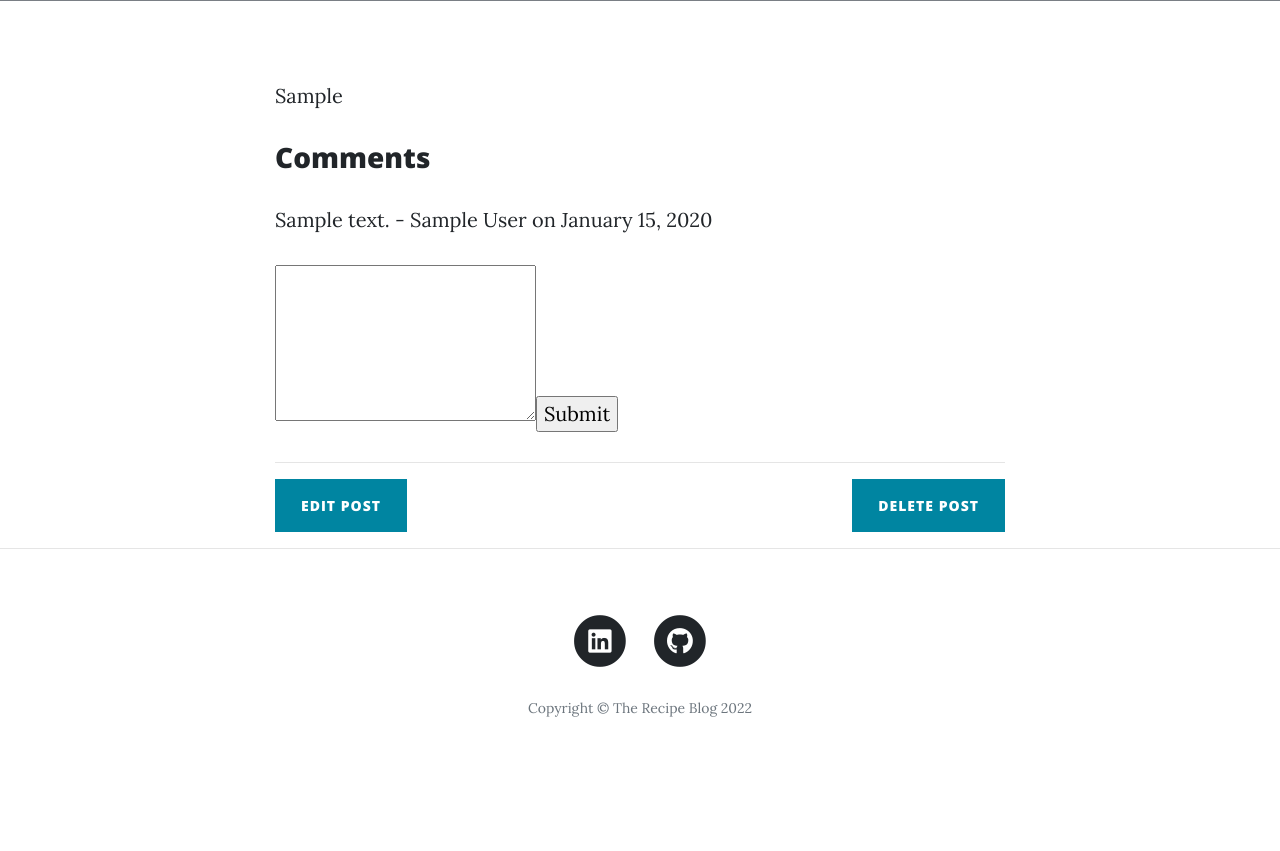
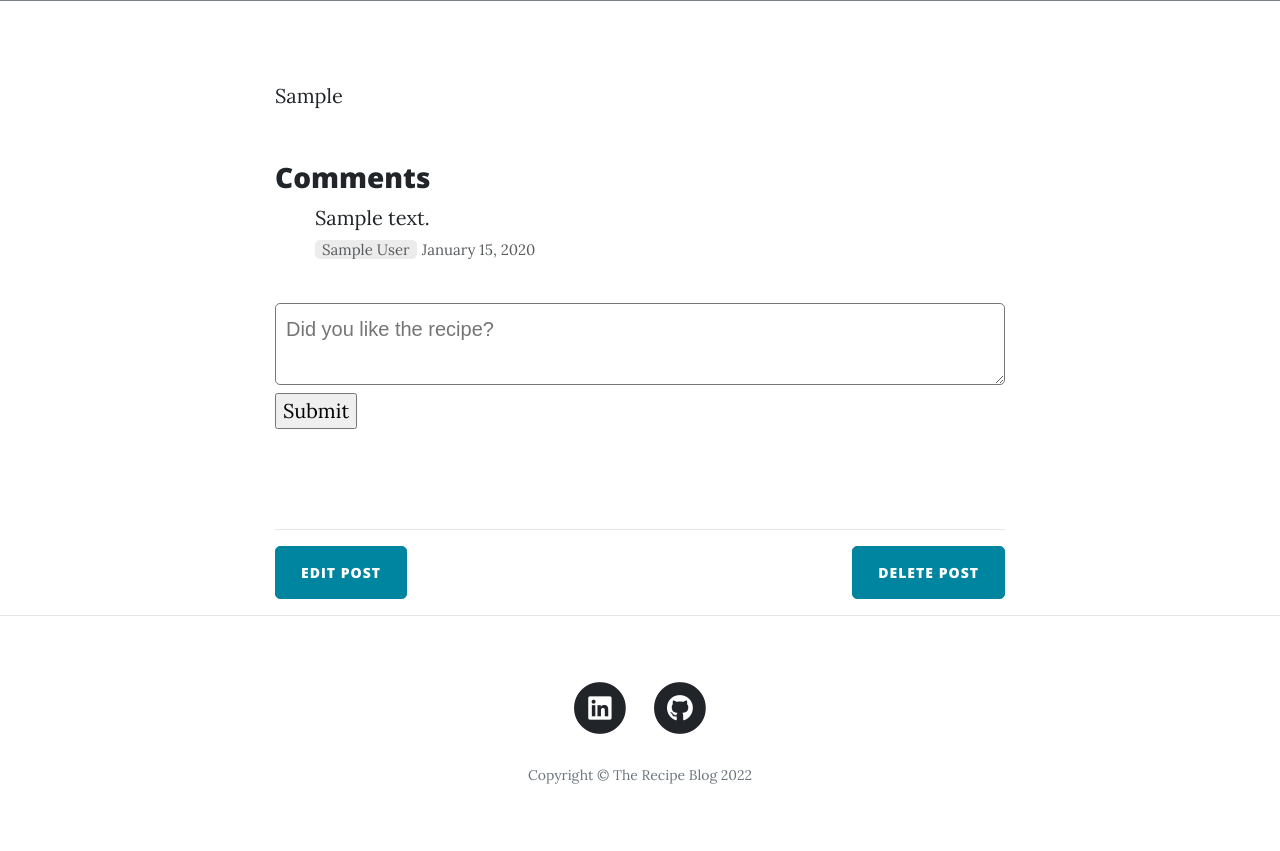
Before and after one commit to Mariavellous/recipe-blog, a Flask app: page /recipes/1 in a window 1280 px wide. Shown: the part 517-1368 px from the top of the page. Before the commit the page ends 1234 px from the top, so only its background shows below. Run offline with Flask 2, Linux system fonts and the light colour scheme; tables that the repository leaves empty hold one stand-in row (values such as "Sample post"); grey boxes marked "Sample" are stand-in pictures; some libraries are stand-ins or nearby versions.

Commit message:
Styled the comments section

```diff
--- a/main.py
+++ b/main.py
@@ -190,6 +190,11 @@ def login():
         else:
             return render_template("login.html")
 
+@app.route('/login/demo-user', methods=["GET"])
+def login_demo_user():
+    login_user(User.query.filter(User.email == "demo@example.com").first())
+    return redirect(url_for("get_all_posts"))
+
 # User Logout
 @app.route('/logout')
 def logout():
--- a/static/css/overrides.css
+++ b/static/css/overrides.css
@@ -4,3 +4,75 @@
 a {
     transition: none;
 }
+
+.comment-form textarea {
+    width: 100%;
+    border-radius: 5px;
+    padding: 10px;
+    font-family: sans-serif;
+    color: darkgray;
+}
+
+.btn {
+    border-radius: 5px;
+}
+
+.comments-container {
+    margin-top:50px;
+    margin-bottom: 100px;
+}
+.comments-container ul {
+    margin-bottom: 2em;
+}
+.comments-container ul li {
+    list-style: none;
+    margin-bottom: 20px;
+}
+
+.comment-body {
+    display: block;
+}
+.commenter {
+    background-color: rgba(0,0,0,0.1);
+    border-radius: 5px;
+    padding: 0 7px;
+    font-size: 0.75em;
+    opacity: 0.75;
+}
+.comments-container ul li .date {
+    font-size: 0.75em;
+    opacity: 0.75;
+}
+.login-functions {
+    display: flex;
+    width: 100%;
+}
+.login-functions a.demo-login {
+    box-shadow: 0 0 0 0 rgb(63, 160, 172);
+	transform: scale(1);
+	animation: pulse 2.5s infinite;
+}
+.login-functions a {
+    margin: 0 10px;
+}
+.login-functions a.align-right {
+    margin-left: auto;
+}
+
+
+@keyframes pulse {
+	0% {
+		transform: scale(0.95);
+		box-shadow: 0 0 0 0 rgba(63, 160, 172, 0.7);
+	}
+
+	70% {
+		transform: scale(1);
+		box-shadow: 0 0 0 10px rgba(63, 160, 172, 0);
+	}
+
+	100% {
+		transform: scale(0.95);
+		box-shadow: 0 0 0 0 rgba(63, 160, 172, 0);
+	}
+}
--- a/templates/post.html
+++ b/templates/post.html
@@ -26,15 +26,22 @@
           <p>
             {{post.instructions|safe}}
           </p>
-            <h3>Comments</h3>
-            {% for comment in comments %}
-            <p> {{ comment.body }} - {{ comment.user.name }}  on {{ comment.date.strftime("%B %d, %Y") }} </p>
-
-            {% endfor %}
-            <form action="/recipes/{{ post.id }}/comment" method="POST">
-                <textarea rows="5" cols="20" name="textarea"></textarea><input type="submit"/>
-            </form>
-            </p>
+            <div class="comments-container">
+                <h3>Comments</h3>
+                <ul>
+                    {% for comment in comments %}
+                        <li class="comment">
+                            <span class="comment-body">{{ comment.body }}</span>
+                            <span class="commenter">{{ comment.user.name }}</span>
+                            <span class="date">{{ comment.date.strftime("%B %d, %Y") }}</span>
+                        </li>
+                    {% endfor %}
+                </ul>
+                <form class="comment-form" action="/post/{{ post.id}}/comment" method="POST">
+                    <textarea rows="2" cols="5" name="textarea" placeholder="Did you like the recipe?"></textarea><input type="submit"/>
+                </form>
+                </p>
+         </div>
            <hr>
            <div class="clearfix">
                <a class="btn btn-primary float-left" href="{{url_for('edit_post', post_id=post.id)}}">Edit Post</a>
```
Also changed, not shown: templates/index.html (+15 -15 lines), 1 other file.
